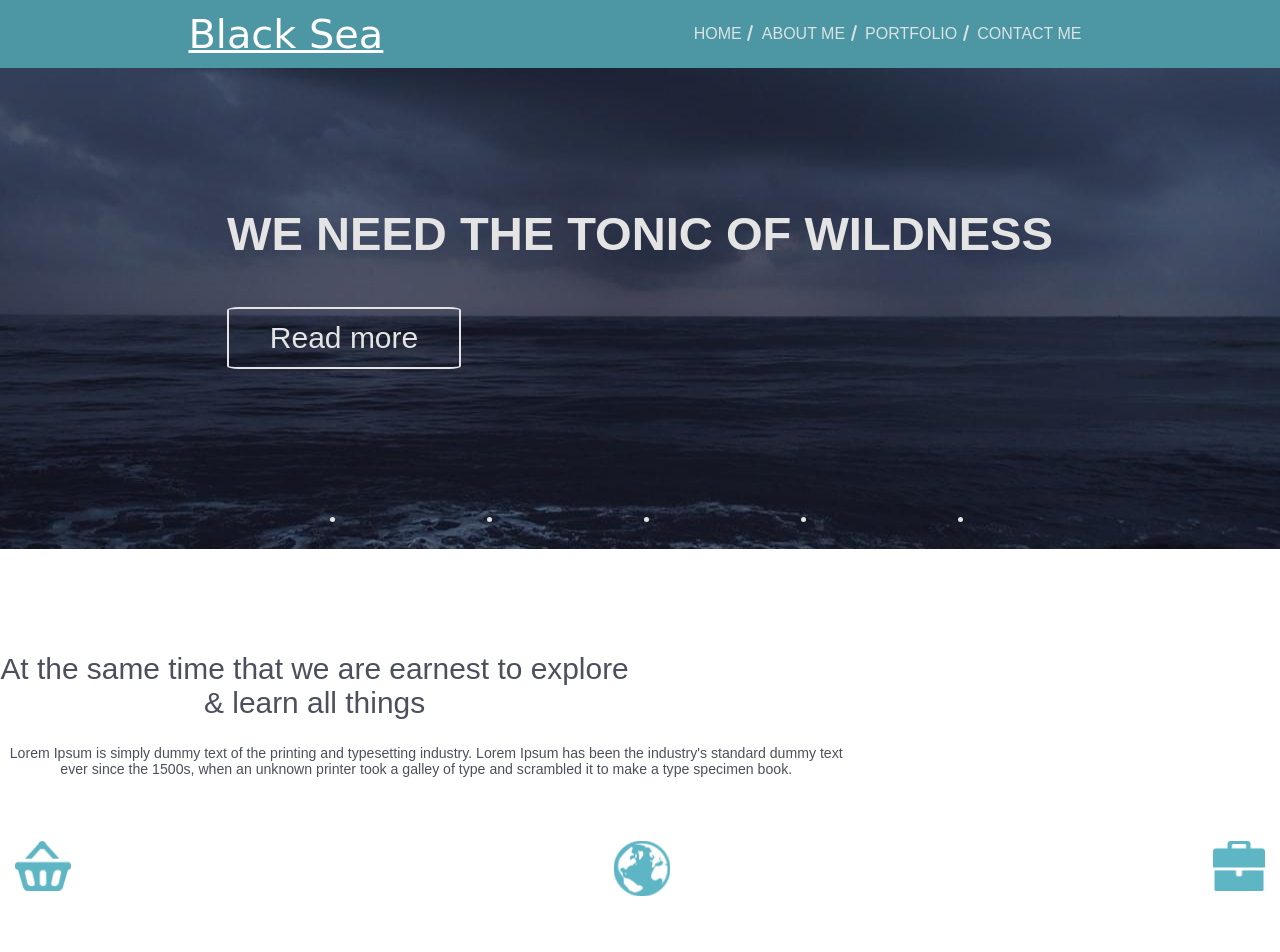
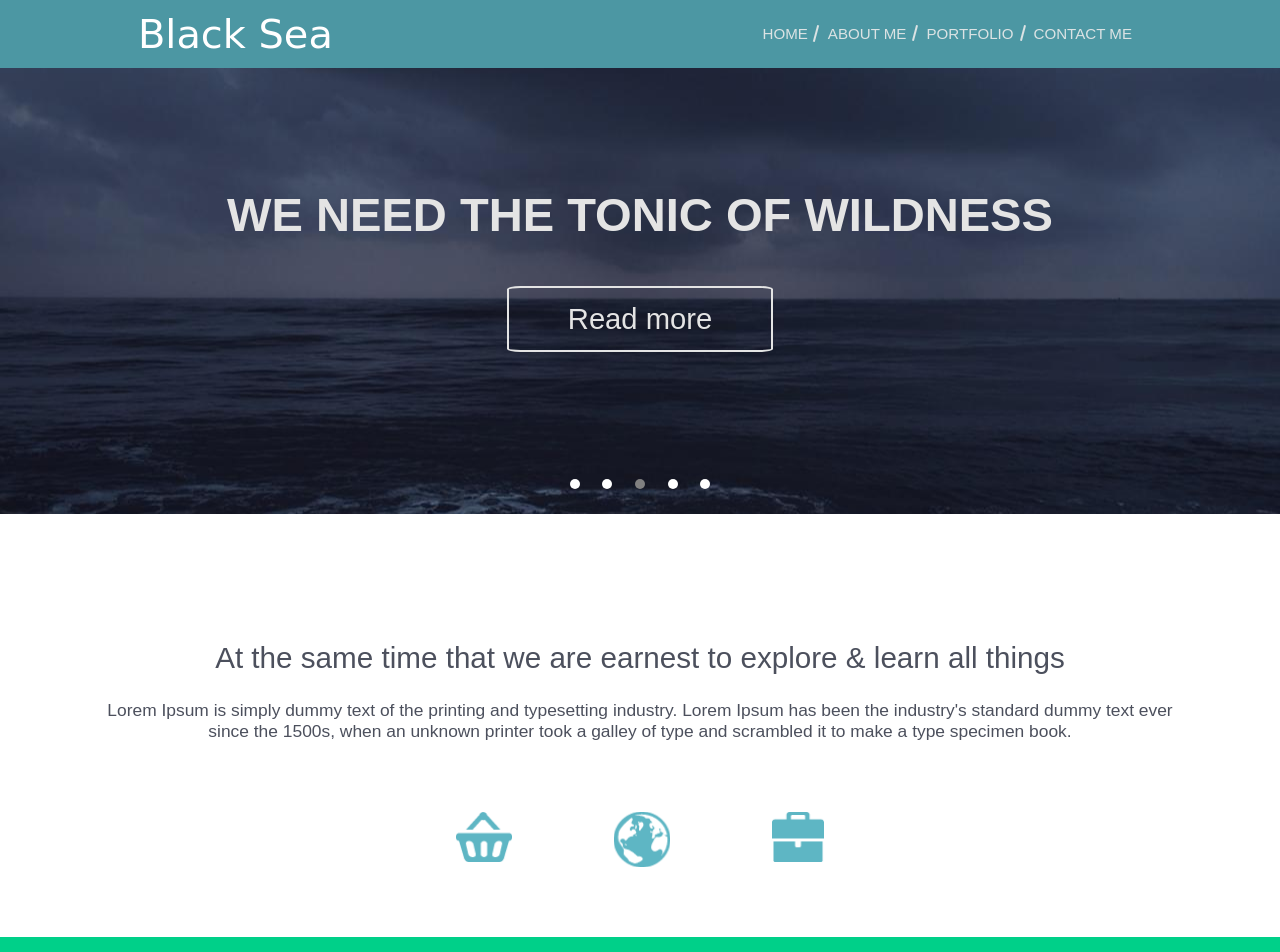
Before and after one commit to Tatsianazhylevich/Lesson-5, a plain HTML site: page index.html in a window 1280 px wide. Shown: the top 952 px of the page. Drawn offline with Linux system fonts and the light colour scheme; a web font is replaced by a local one.

Commit message:
Update style.css

```diff
--- a/css/style.css
+++ b/css/style.css
@@ -15,10 +15,12 @@ body {
 /* ==================HEADER================================= */
 
 header {
+    position: sticky;
+    z-index: 5;
     display: flex;
     align-items: center;
     justify-content: space-between;
-    padding: 0.7em calc(3.46em + 10.4vw);
+    padding: 0.7em calc(10px + 10vw);
     background-color:  #4c97a3;
 }
 
@@ -26,6 +28,7 @@ header {
     margin: 0;
     font-family: 'Cherry Swash', cursive;
     font-size: calc(13px + 2.1vw);
+    text-decoration: none;
     color: white;
 }
 
@@ -45,6 +48,7 @@ header {
 
 .menu__link {
     margin: 0 10px;
+    font-size: calc(10px + 0.4vw);
     text-transform: uppercase;
     text-decoration: none;
     color: #DCE3E4;
@@ -56,7 +60,7 @@ header {
     content: '';
     right: 1px;
     width: 2px;
-    height: 16px;
+    height: 17px;
     background-color: #dce3e4;
     transform: rotate(15deg);
 }
@@ -92,7 +96,7 @@ header {
 .gamburger_menu::after {
     content: '';
     position: absolute;
-    top: 0.55em;
+    top: 0.50em;
     left:0;
     right: 0;
     width: 2.5em;
@@ -114,6 +118,12 @@ header {
 
 /* =====================SEA============================== */
 
+.container {
+    width: 85%;
+    margin: 0 auto;
+    text-align: center;
+}
+
 .sea {
     display: flex;
     align-items: center;
@@ -122,7 +132,7 @@ header {
 }
 
 .sea_title {
-    margin-top: calc(129px + 0.7vw);
+    margin-top: calc(110px + 0.7vw);
     margin-bottom: 0;
     text-align: center;
     font-weight: bold;
@@ -132,28 +142,48 @@ header {
 }
 
 .sea__button {
-    width: 234px;
-    margin-top: 46px;
-    margin-bottom: 120px;
-    padding: 12px 40px;
-    font-size: 30px;
+    margin: 1.5em 0 4em;
+    padding: 0.5em 2em;
+    font-size: calc(10px + 1.5vw);
     font-weight: 300;
     color: #E4E4E4;
     background: transparent;
     border: 2px solid #e4e4e4;
     border-radius: 5%;
-    outline: none;
+    cursor: pointer;
+}
+
+.sea__button:hover {
+    margin: 1.5em 0 4em;
+    padding: 0.5em 2em;
+    font-size: calc(10px + 1.5vw);
+    font-weight: 300;
+    color: #E4E4E4;
+    background: rgba(30, 131, 122, 0.363);
+    border: 2px solid #e4e4e4;
+    border-radius: 5%;
     cursor: pointer;
 }
 
 .point__list {
     display: flex;
     justify-content: space-around;
+    width: 15%;
+    margin: 0 auto 15px;
+    padding: 0;
+    list-style-type: none;
 }
 
 .point__item {
-    margin: 5px;
-    color: #e4e4e4;
+    width: 10px;
+    height: 10px;
+    margin: 10px;
+    background-color: white;
+    border-radius: 50%;
+}
+
+.point__item:nth-child(3) {
+    background-color: grey;
 }
 
 /* =======================ICONS=============================== */
@@ -162,34 +192,33 @@ header {
     display: flex;
     align-items: center;
     flex-direction: column;
+    margin-top: 8%;
 }
 
 .icons_title {
-    width: 49.15%;
-    margin-top: 8%;
+    padding: 0 4em;
     text-align: center;
     font-weight: 300;
-    font-size: calc(12px + 1.4vw);
+    font-size: calc(13px + 1.3vw);
     color: #4C505D;
 }
 
 .icons_text {
-    width: 66.6%;
     margin: 0;
     text-align: center;
-    font-size: calc(9px + 0.4vw);
+    font-size: calc(11px + 0.5vw);
     color: #4C505D;
 }
 
 .icons-img {
     display: flex;
-    justify-content: space-between;
-    margin-top: 5%;
-    margin-bottom: 5%;
+    justify-content: center;
+    margin-top: 70px;
+    margin-bottom: 70px;
 }
 
 .img {
-    margin: 0 15px;
+    margin: 0 4vw;
 }
 
 .img__bascet {
@@ -220,6 +249,7 @@ header {
 
 .quote_avatar {
     display: flex;
+    justify-content: center;
     margin-top: 7.57%;
 }
 
@@ -247,9 +277,9 @@ header {
 }
 
 .quote_text {
-    width: 70.4%;
-    margin-top: 4.83%;
-    margin-bottom: 7.2%;
+    margin-top: 3em;
+    margin-bottom: 4em;
+    text-align: left;
     font-size: calc(12px + 0.5vw);
     color: #fff;
     font-weight: 300;
@@ -293,6 +323,7 @@ header {
     font-size: 14px;
     opacity: 0.5;
     color: #4C505D;
+    border: #4C505D 0.5;
 }
 
 .line__msg {
```
